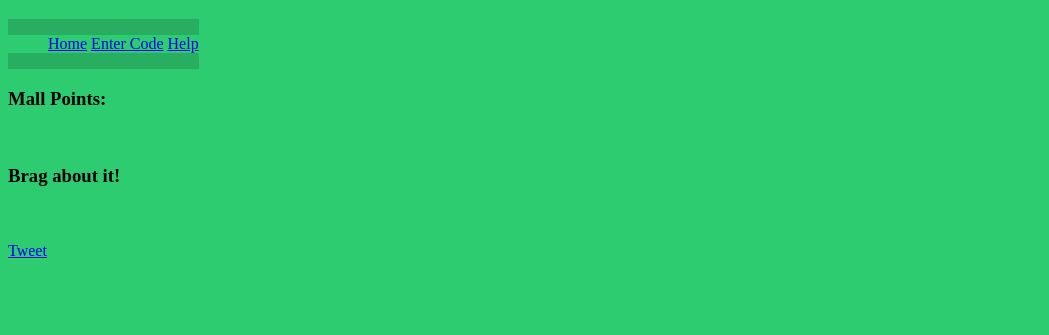
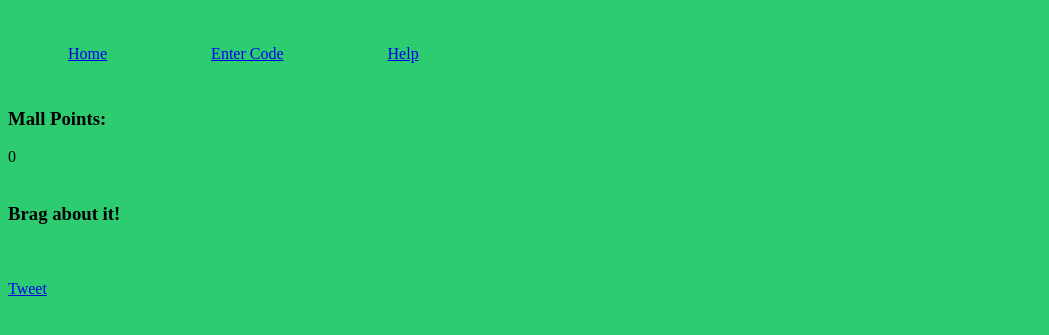
Before and after one commit to MatthewTeta/Hack2013, a plain HTML site: page index.html in a window 1280 px wide. Shown: the part 61-396 px from the top of the page, without its empty margins (0-1049 px from the left). Drawn offline with nearby package versions, Linux system fonts and the light colour scheme.

Commit message:
more changes

```diff
--- a/code.js
+++ b/code.js
@@ -2,6 +2,10 @@ var code;
 var pts = 0;
 var asdfUsed = 0;
 var qwertyUsed = 0;
+
+$(document).ready(function() {
+	$("#points").append("0");
+});
 
 function codeTest() {
 	code = document.getElementById('code');
--- a/index.html
+++ b/index.html
@@ -21,9 +21,9 @@
 	</div>
 	<div id="menu">
 		<ul>
-			<li><a href="/index.html">Home</a></li>
-			<li><a href="/code.html">Enter Code</a></li>
-			<li><a href="/help.html">Help</a></li>
+			<li id="home"><a href="/index.html">Home</a></li>
+			<li id="code"><a href="/code.html">Enter Code</a></li>
+			<li id="help"><a href="/help.html">Help</a></li>
 		</ul>
 	</div>
 	<br />
--- a/stylesheet.css
+++ b/stylesheet.css
@@ -16,21 +16,25 @@ body {
 	display: inline-block;
 }
 
-#tabs-1:hover {
-	background-color: #1abc9c;
+#home {
+	padding-left: 10px;
+	padding-right: 50px;
 }
 
-#tabs-2:hover {
-	background-color: #1abc9c;
+#code {
+	padding-left: 50px;
+	padding-right: 50px;
 }
 
-#tabs-2:hover {
-	background-color: #1abc9c;
+#help {
+	padding-left: 50px;
+	padding-right: 10px;
 }
 
 #menu {
-	background-color: #27ae60;
+	background-color: #2ecc71;
 	text-align: center;
 	display: inline-block;
 	margin: 0 auto;
+	padding: 10px 10px 10px 10px;
 }
```
